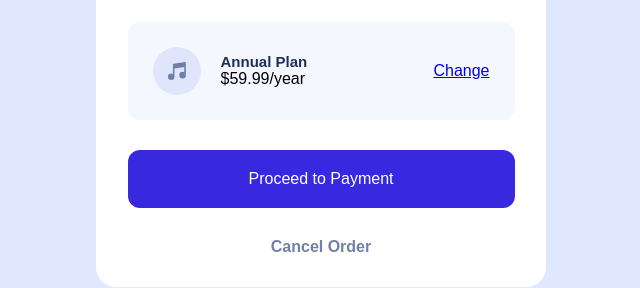
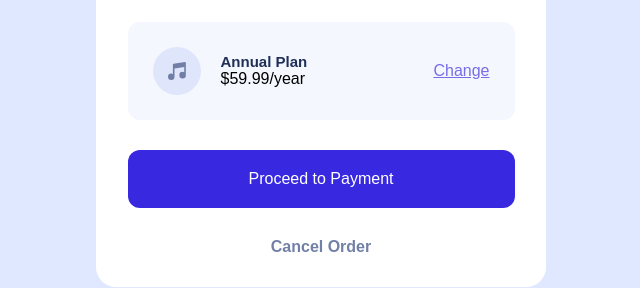
Before and after one commit to blitz-flex/order-summary, a plain HTML site: page index.html in a window 1280 px wide. In both pictures the pointer is over the link "Change". Shown: the part 502-790 px from the top of the page, 319-959 px from the left. Drawn offline with Linux system fonts and the light colour scheme.

Commit message:
update version II

```diff
--- a/style.css
+++ b/style.css
@@ -106,3 +106,7 @@ a.cancel-btn {
 a.cancel-btn:hover {
   color: #1f2f56;
 }
+a:hover {
+  color: #776de6;
+
+}
```
Also changed, not shown: 2 other files.
